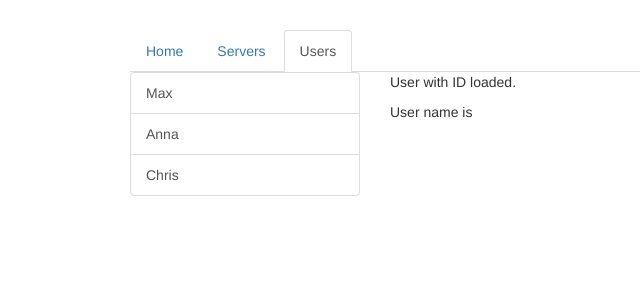
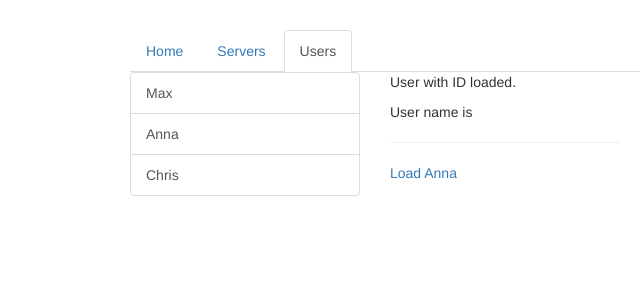
Before and after one commit to aaronmdenny/ng-section11-changing-pages-with-routing, an Angular app: page /users in a window 1280 px wide. Shown: the top 300 px of the page, without its empty margins (135-775 px from the left). Built offline with nearby package versions, Linux system fonts and the light colour scheme.

Commit message:
fetching route parameters reactively

```diff
--- a/src/app/users/user/user.component.html
+++ b/src/app/users/user/user.component.html
@@ -1,2 +1,4 @@
 <p>User with ID {{ user.id }} loaded.</p>
 <p>User name is {{ user.name }}</p>
+<hr>
+<a [routerLink]="['/users', 10, 'Anna']">Load Anna</a>
--- a/src/app/users/user/user.component.ts
+++ b/src/app/users/user/user.component.ts
@@ -1,5 +1,5 @@
 import { Component, OnInit } from '@angular/core';
-import { ActivatedRoute } from '@angular/router';
+import { ActivatedRoute, Params } from '@angular/router';
 
 @Component({
   selector: 'app-user',
@@ -28,9 +28,45 @@ export class UserComponent implements OnInit {
        * Now, we can directly type in the url: /users/<someNumber>/<someUser> and it will work, but these are not real
        * users, it will just display what you enter in the URL.
        */
+      /**
+       * Retrieving our route parameters in this way partially works. There are ways to break this. There are cases
+       * where it will not work.
+       *
+       * In the HTML file, we have added a router link to /users/10/Anna. When we click on it, the URL will update, but
+       * the text displayed on the page originating from the snapshot params will not update. This is because when you
+       * load a route, Angular finds the correct route, loads the component, initializes the component, and gives us the
+       * data by accessing the snapshot. This only happens if we haven't been on this component before.
+       *
+       * Clicking on the link to Anna takes us to the same route we are already on, so it is the same component we are
+       * already on. Angular does not reinstantiate the component in this scenario.
+       *
+       * So, we have to use another approach to get new data. It is acceptable to use the snapshot for the first
+       * instantiation of the component, but to be able to react to changes, we need a different approach.
+       *
+       * We can use the 'params' property on the 'route' object to solve this. The 'params' property is an Observable
+       * that we can subscribe to and subsequently update the page data when the route data changes.
+       *
+       * If you know the component you are on will never have its data changed, and there is no way to reach the
+       * component once you are on that component, then perhaps you would consider using the snapshot, but in other
+       * cases, you should subscribe to the Observable.
+       *
+       * You can omit the snapshot approach when you are subscribing to the Observable.
+       */
       id: this.route.snapshot.params['id'],
       name: this.route.snapshot.params['name']
     };
+
+    /**
+     * Subscribe can take three arguments. The first argument will be fired whenever new data is sent through the
+     * Observable. It is a function that will do something when this happens.
+     */
+    this.route.params
+      .subscribe(
+        (params: Params) => {
+          this.user.id = params['id'];
+          this.user.name = params['name'];
+        }
+      );
   }
 
 }
```
